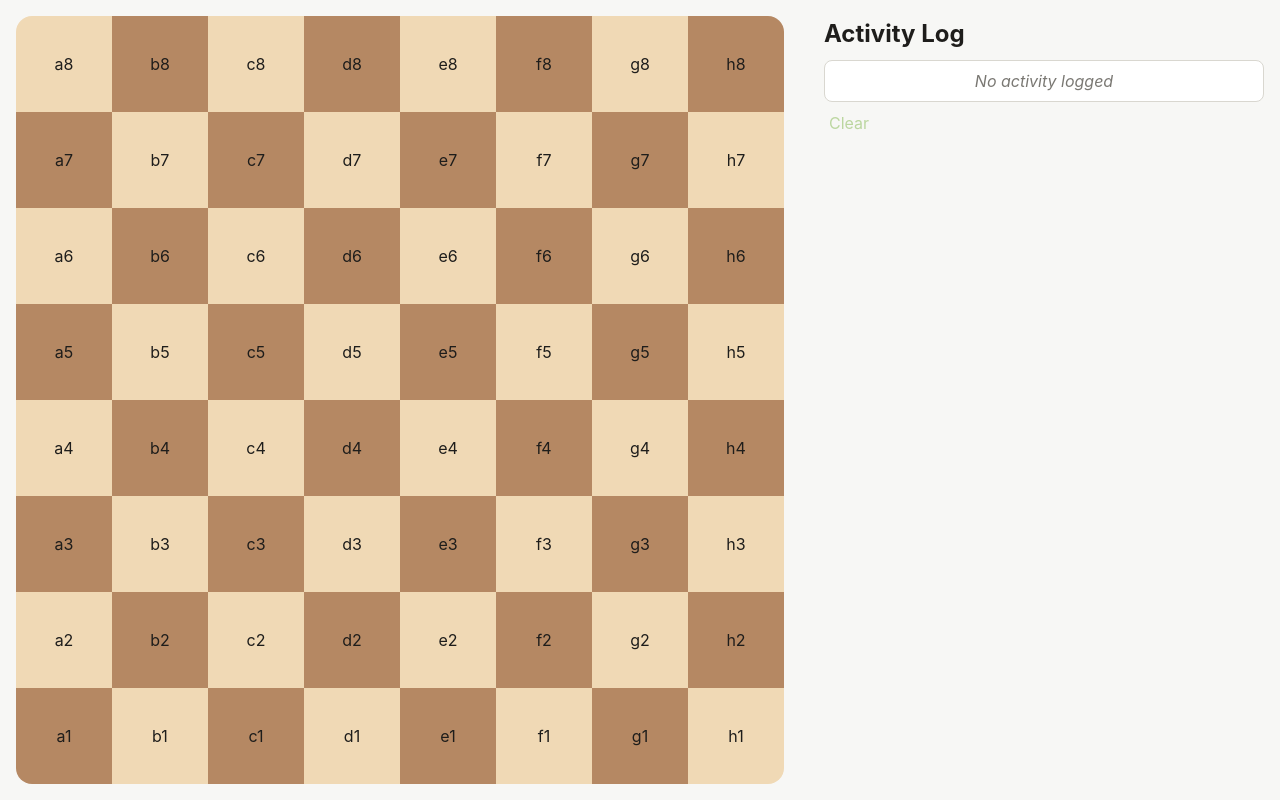
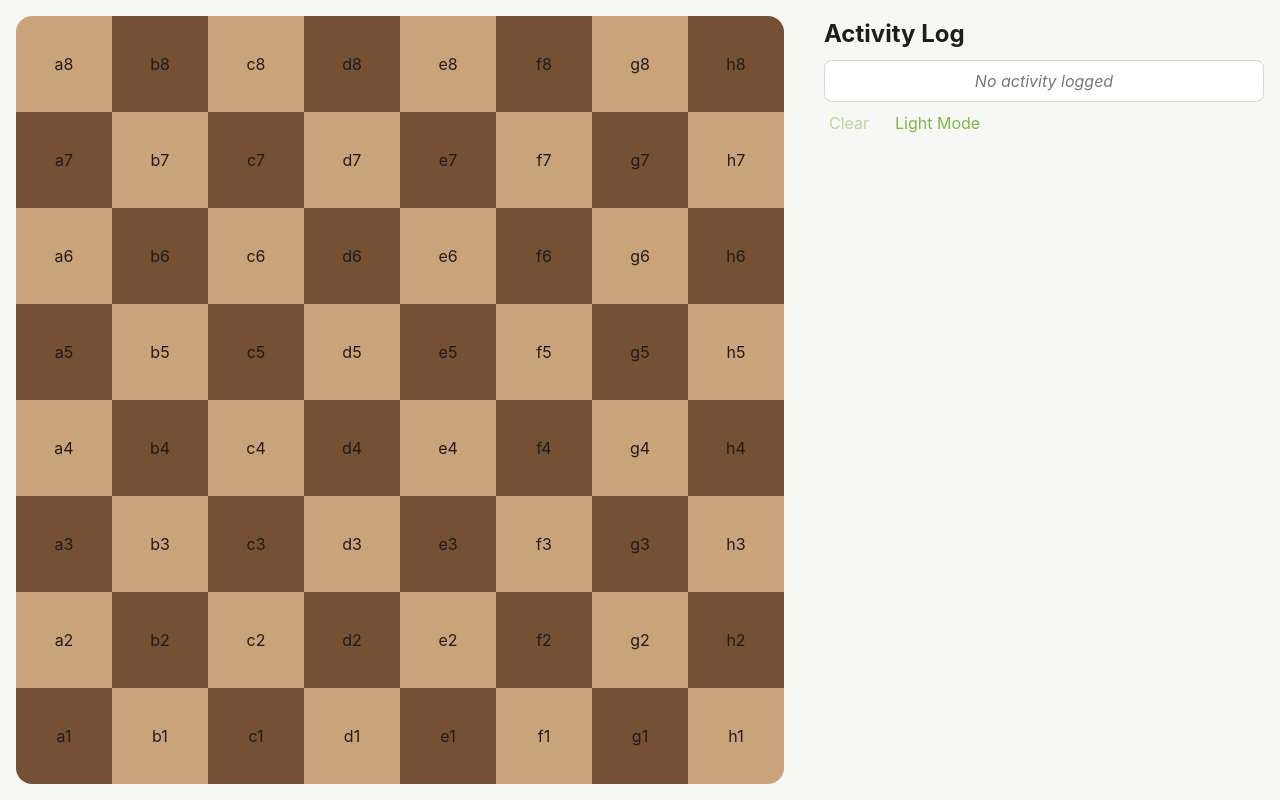
Before and after one commit to stackoverfloweth/chess.com, a Vue app: page / in a window 1280 px wide. Built offline with nearby package versions, Linux system fonts and the light colour scheme.

Commit message:
add theme

```diff
--- a/src/App.vue
+++ b/src/App.vue
@@ -2,8 +2,10 @@
 import ChessBoard from "@/components/ChessBoard.vue"
 import SideNav from "@/components/SideNav.vue"
 import { createActivityLog } from "@/composables/useActivityLog"
+import { createTheme } from "@/composables/useTheme"
 
 createActivityLog()
+createTheme()
 </script>
 
 <template>
--- a/src/components/SideNav.vue
+++ b/src/components/SideNav.vue
@@ -1,8 +1,10 @@
 <script setup lang="ts">
 import { useActivityLog } from "@/composables/useActivityLog"
+import { useTheme } from "@/composables/useTheme"
 import SideNavItem from "@/components/SideNavItem.vue"
 
 const { state, reset } = useActivityLog()
+const { theme, toggle } = useTheme()
 </script>
 
 <template>
@@ -31,6 +33,8 @@ const { state, reset } = useActivityLog()
       >
         Clear
       </button>
+
+      <button type="button" class="side-nav__log-button" @click="toggle">{{ theme }} Mode</button>
     </div>
   </aside>
 </template>
@@ -77,6 +81,7 @@ const { state, reset } = useActivityLog()
   padding-inline: var(--space-1);
   border-radius: var(--radius-sm);
   border: 1px solid transparent;
+  text-transform: capitalize;
 }
 
 .side-nav__log-button:hover {
--- /dev/null
+++ b/src/composables/useTheme.ts
@@ -0,0 +1,64 @@
+import { ref, watch, provide, inject, type InjectionKey, type Ref, computed } from "vue"
+
+export type Theme = "light" | "dark"
+
+export type UseTheme = {
+  theme: Ref<Theme>
+  toggle: () => void
+}
+
+export const THEME_KEY: InjectionKey<UseTheme> = Symbol("theme")
+
+export function useTheme(): UseTheme {
+  const existing = inject(THEME_KEY)
+
+  if (!existing) {
+    throw new Error("Theme not found")
+  }
+
+  return existing
+}
+
+const stored = computed({
+  get() {
+    const stored = localStorage.getItem("theme")
+
+    if (stored === "light" || stored === "dark") {
+      return stored
+    }
+
+    return getDefaultTheme()
+  },
+  set(value) {
+    localStorage.setItem("theme", value)
+  },
+})
+
+function getDefaultTheme(): Theme {
+  const prefersDark = window.matchMedia("(prefers-color-scheme: dark)").matches
+
+  return prefersDark ? "dark" : "light"
+}
+
+export function createTheme(): UseTheme {
+  const theme = ref<Theme>(stored.value ?? getDefaultTheme())
+
+  watch(
+    theme,
+    (value) => {
+      document.documentElement.setAttribute("data-theme", value)
+      stored.value = value
+    },
+    { immediate: true },
+  )
+
+  function toggle(): void {
+    theme.value = theme.value === "light" ? "dark" : "light"
+  }
+
+  const themeState = { theme, toggle } satisfies UseTheme
+
+  provide(THEME_KEY, themeState)
+
+  return themeState
+}
--- a/src/primitives.css
+++ b/src/primitives.css
@@ -26,9 +26,14 @@
   --primitive-green-800: #312e2b;
   --primitive-green-950: #1e1a17;
 
-  /* Board squares (classic wood) */
-  --primitive-board-tan: #f0d9b5;
-  --primitive-board-brown: #b58863;
+  /* Browns */
+  --primitive-brown-100: #e8dbc9; /* pale beige-tan */
+  --primitive-brown-300: #c9a47b; /* warm light brown */
+  --primitive-brown-400: #b4845a; /* mid warm brown */
+  --primitive-brown-500: #956743; /* classic medium brown */
+  --primitive-brown-600: #755034; /* deep brown, good with green-600 */
+  --primitive-brown-800: #3e2a1f; /* very dark, pairs with green-800 */
+  --primitive-brown-950: #221712; /* near-black brown, like green-950 */
 
   /* Status */
   --primitive-red-500: #c0392b;
--- a/src/tokens.css
+++ b/src/tokens.css
@@ -5,8 +5,8 @@
 
 :root {
   /* --- Color: Board --- */
-  --color-board-light: var(--primitive-board-tan);
-  --color-board-dark: var(--primitive-board-brown);
+  --color-board-light: var(--primitive-brown-300);
+  --color-board-dark: var(--primitive-brown-600);
 
   /* --- Color: Brand --- */
   --color-brand: var(--primitive-green-300);
@@ -113,9 +113,23 @@
 }
 
 /* --- Dark Theme --- */
-[data-theme="dark"],
+:root[data-theme="dark"] {
+  --surface-page: var(--primitive-green-950);
+  --surface-card: var(--primitive-green-800);
+  --surface-raised: var(--primitive-gray-700);
+  --surface-border: var(--primitive-gray-700);
+  --surface-border-strong: var(--primitive-gray-500);
+
+  --text-primary: var(--primitive-gray-100);
+  --text-secondary: var(--primitive-gray-300);
+  --text-disabled: var(--primitive-gray-500);
+
+  --control-bg: var(--primitive-gray-900);
+  --control-border: var(--primitive-gray-700);
+}
+
 @media (prefers-color-scheme: dark) {
-  :root {
+  :root:not([data-theme="light"]) {
     --surface-page: var(--primitive-green-950);
     --surface-card: var(--primitive-green-800);
     --surface-raised: var(--primitive-gray-700);
```
